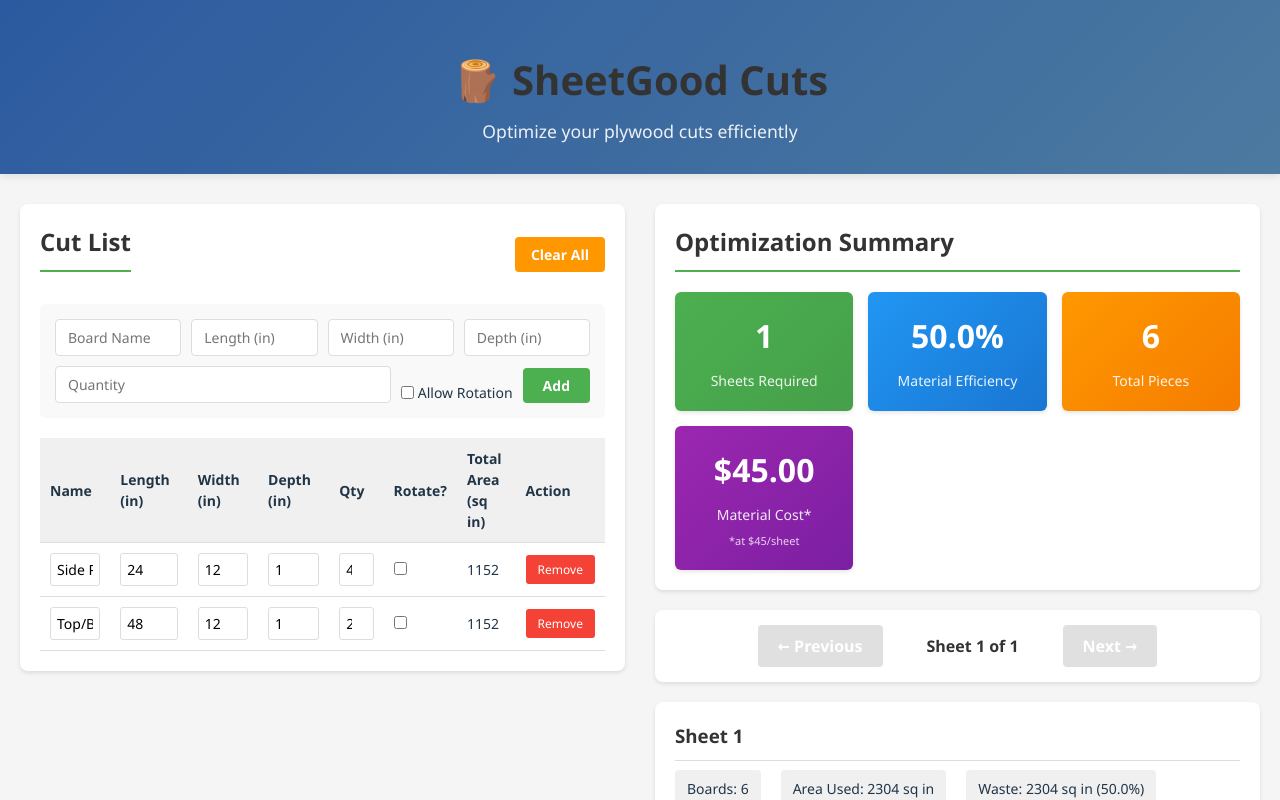
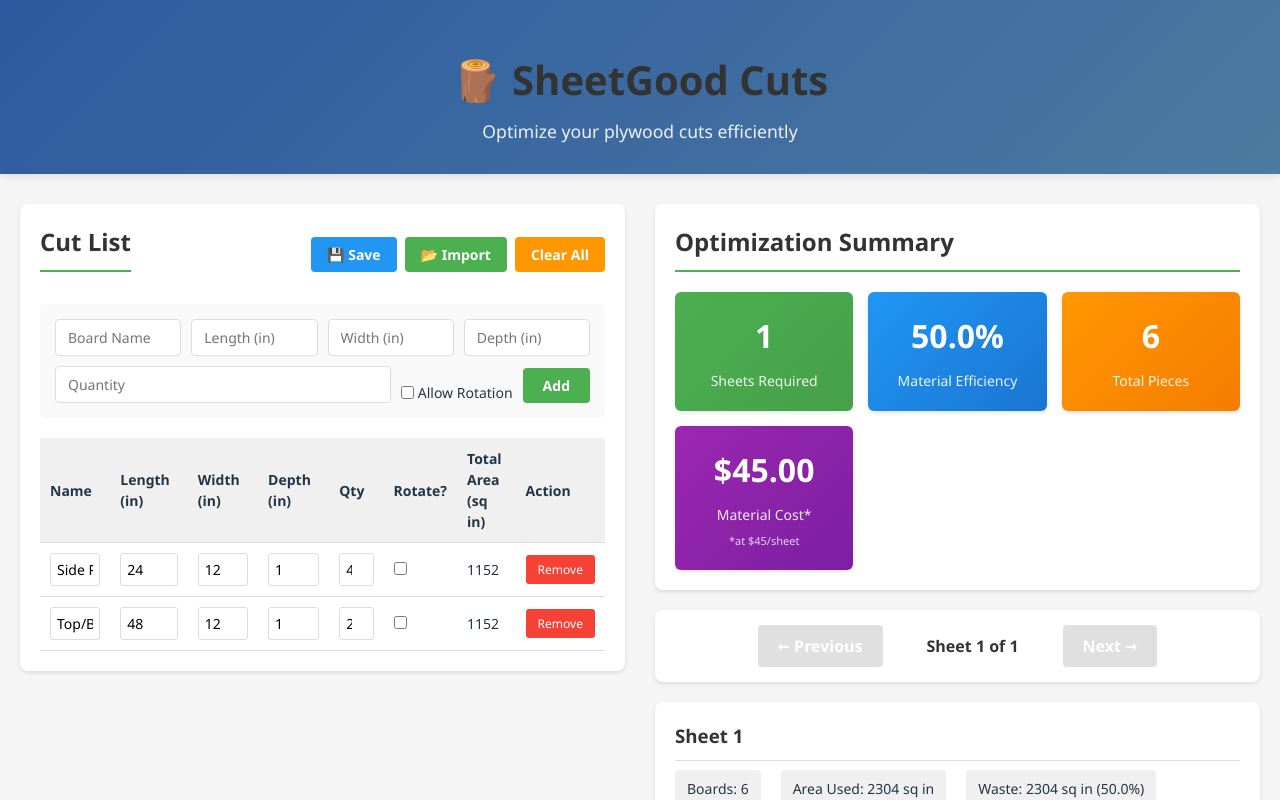
Before and after one commit to chadrosenquist/sheetgood-cuts-react, a React (Vite) app: page / in a window 1280 px wide. Shown: the top 800 px of the page. Built offline with nearby package versions, Linux system fonts and the light colour scheme.

Commit message:
Save and Import

```diff
--- a/src/components/CutListForm.css
+++ b/src/components/CutListForm.css
@@ -116,12 +116,19 @@
 .btn-remove:hover {
   background: #da190b;
 }
+
 .cut-list-header {
   display: flex;
   justify-content: space-between;
   align-items: center;
   margin-bottom: 20px;
   gap: 10px;
+  flex-wrap: wrap;
+}
+
+.header-buttons {
+  display: flex;
+  gap: 8px;
   flex-wrap: wrap;
 }
 
@@ -139,3 +146,33 @@
 .btn-clear:hover {
   background: #e68900;
 }
+
+.btn-save {
+  padding: 8px 16px;
+  background: #2196F3;
+  color: white;
+  border: none;
+  border-radius: 4px;
+  cursor: pointer;
+  font-weight: bold;
+  font-size: 14px;
+}
+
+.btn-save:hover {
+  background: #0b7dda;
+}
+
+.btn-import {
+  padding: 8px 16px;
+  background: #4CAF50;
+  color: white;
+  border: none;
+  border-radius: 4px;
+  cursor: pointer;
+  font-weight: bold;
+  font-size: 14px;
+}
+
+.btn-import:hover {
+  background: #45a049;
+}
--- a/src/components/CutListForm.tsx
+++ b/src/components/CutListForm.tsx
@@ -1,4 +1,4 @@
-import React, { useState } from 'react';
+import React, { useState, useRef } from 'react';
 import type { Board } from '../types';
 import './CutListForm.css';
 
@@ -7,6 +7,7 @@ interface CutListFormProps {
 }
 
 export const CutListForm: React.FC<CutListFormProps> = ({ onBoardsUpdated }) => {
+  const fileInputRef = useRef<HTMLInputElement>(null);
   const [boards, setBoards] = useState<Board[]>([
     {
       id: '1',
@@ -82,16 +83,96 @@ export const CutListForm: React.FC<CutListFormProps> = ({ onBoardsUpdated }) =>
     }
   };
 
+  const handleSaveList = () => {
+    if (boards.length === 0) {
+      alert('No boards to save. Add some boards first.');
+      return;
+    }
+
+    const dataStr = JSON.stringify(boards, null, 2);
+    const dataBlob = new Blob([dataStr], { type: 'application/json' });
+    const url = URL.createObjectURL(dataBlob);
+    const link = document.createElement('a');
+    link.href = url;
+    link.download = `cut-list-${new Date().toISOString().split('T')[0]}.json`;
+    document.body.appendChild(link);
+    link.click();
+    document.body.removeChild(link);
+    URL.revokeObjectURL(url);
+  };
+
+  const handleImportList = (e: React.ChangeEvent<HTMLInputElement>) => {
+    const file = e.target.files?.[0];
+    if (!file) return;
+
+    const reader = new FileReader();
+    reader.onload = (event) => {
+      try {
+        const content = event.target?.result as string;
+        const importedBoards = JSON.parse(content);
+
+        // Validate that it's an array of boards
+        if (!Array.isArray(importedBoards)) {
+          throw new Error('Invalid file format: expected an array of boards');
+        }
+
+        // Basic validation of board structure
+        importedBoards.forEach((board: any) => {
+          if (
+            typeof board.id !== 'string' ||
+            typeof board.length !== 'number' ||
+            typeof board.width !== 'number' ||
+            typeof board.quantity !== 'number'
+          ) {
+            throw new Error('Invalid board format in file');
+          }
+        });
+
+        setBoards(importedBoards);
+        onBoardsUpdated(importedBoards);
+        alert('Cut list imported successfully!');
+      } catch (error) {
+        alert(`Error importing file: ${error instanceof Error ? error.message : 'Unknown error'}`);
+      }
+    };
+    reader.readAsText(file);
+
+    // Reset the file input so the same file can be imported again
+    if (fileInputRef.current) {
+      fileInputRef.current.value = '';
+    }
+  };
+
+  const handleImportClick = () => {
+    fileInputRef.current?.click();
+  };
+
   return (
     <div className="cut-list-form">
       <div className="cut-list-header">
         <h2>Cut List</h2>
-        {boards.length > 0 && (
-          <button onClick={handleClearList} className="btn-clear">
-            Clear All
+        <div className="header-buttons">
+          <button onClick={handleSaveList} className="btn-save" title="Export cut list as JSON">
+            💾 Save
           </button>
-        )}
+          <button onClick={handleImportClick} className="btn-import" title="Import cut list from JSON file">
+            📂 Import
+          </button>
+          {boards.length > 0 && (
+            <button onClick={handleClearList} className="btn-clear">
+              Clear All
+            </button>
+          )}
+        </div>
       </div>
+
+      <input
+        ref={fileInputRef}
+        type="file"
+        accept=".json"
+        onChange={handleImportList}
+        style={{ display: 'none' }}
+      />
 
       <form onSubmit={handleAddBoard} className="add-board-form">
         <div className="form-row">
```
